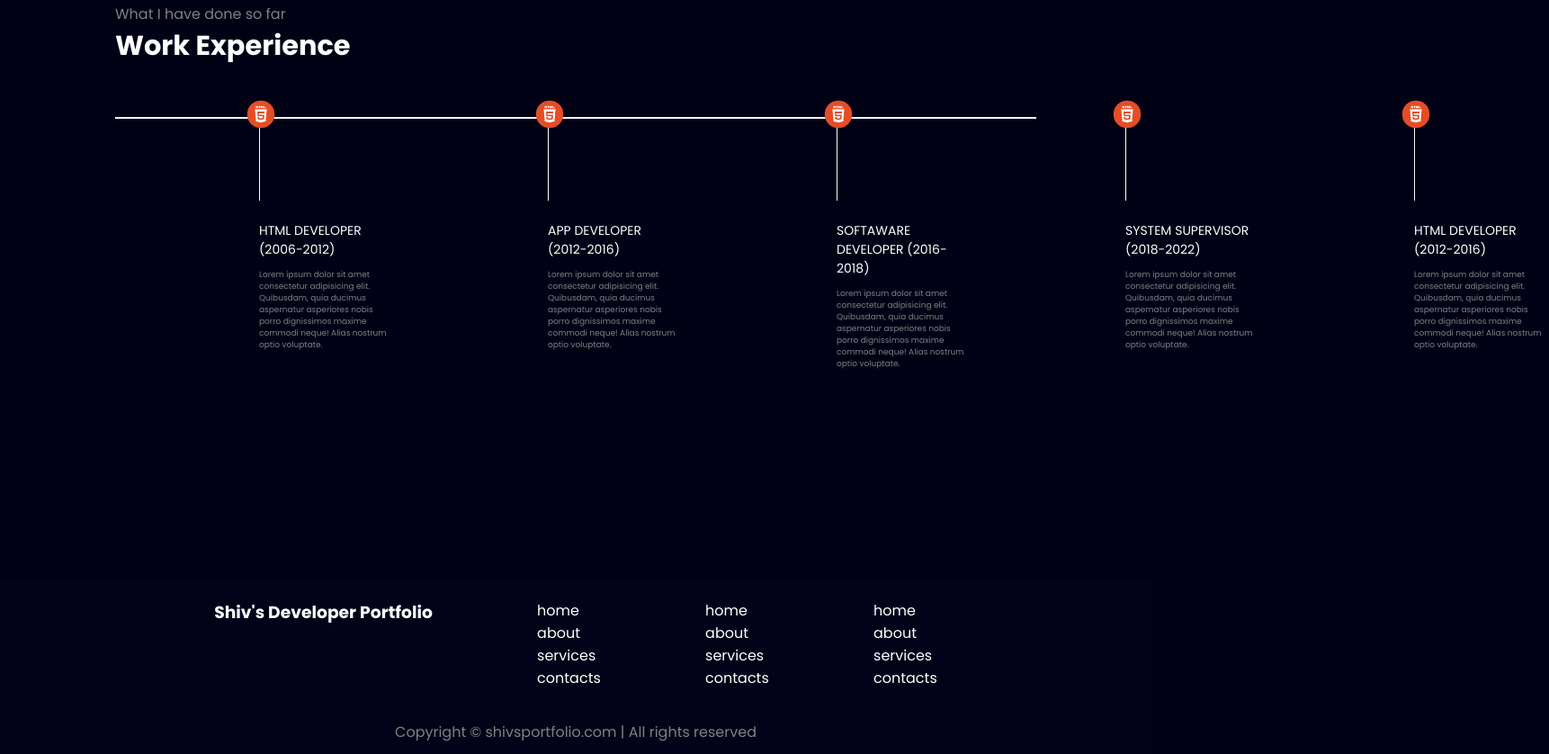
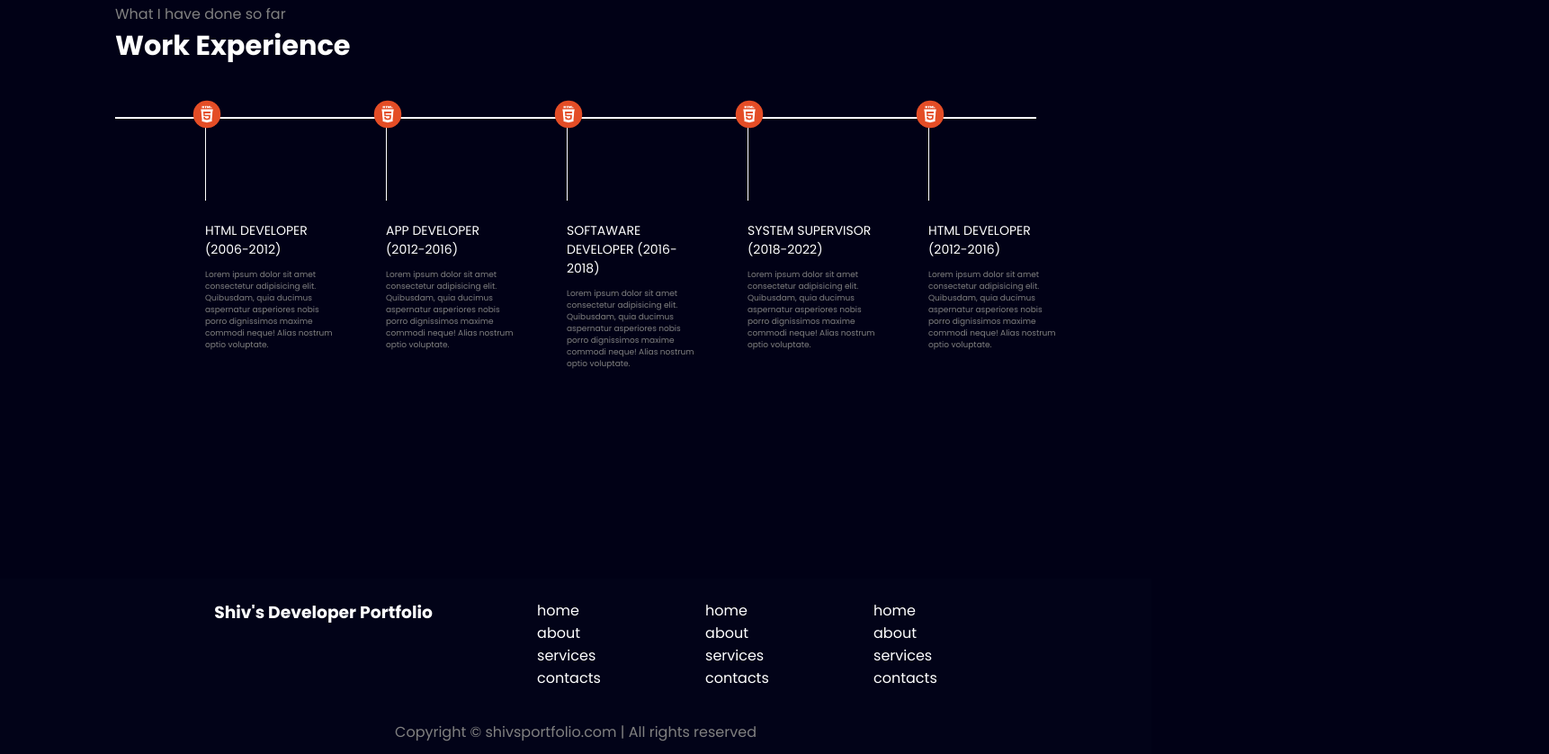
Before and after one commit to Shivkd2803/portfolio, a plain HTML site: page index.html in a window 1280 px wide. Shown: the part 960-1798 px from the top of the page at 90% size, 1722 px wide, since content can reach past the window. Drawn offline with nearby package versions, Linux system fonts and the light colour scheme.

Commit message:
Update index.html

```diff
--- a/index.html
+++ b/index.html
@@ -117,7 +117,7 @@
             height: 93px;
             width: 1px;
             background-color: white;
-            margin: 0 160px;
+            margin: 0 100px;
         }
         .image-top{
             width: 34px;
```
